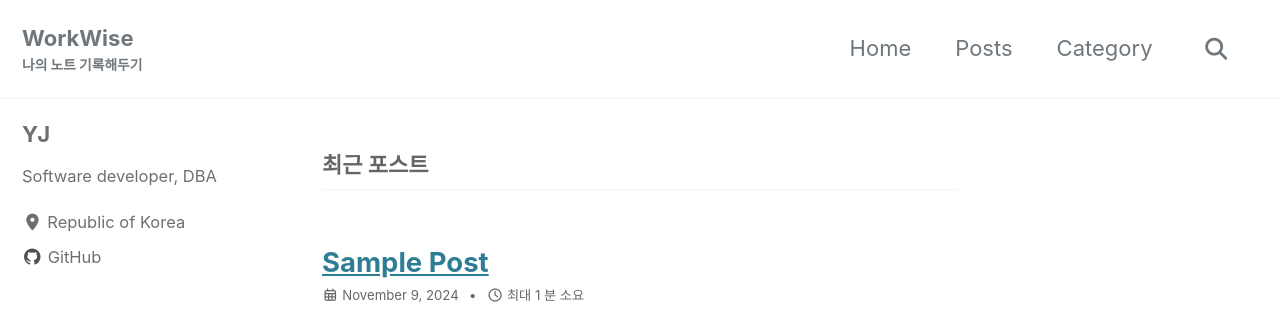
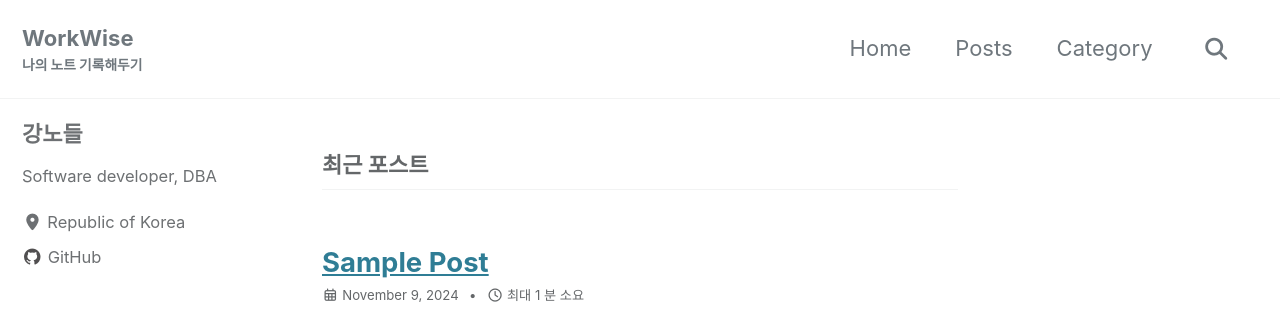
Before and after one commit to NodleKang/nodlekang.github.io, a Jekyll site: the page built from index.html, in a window 1280 px wide. Shown: the top 312 px of the page. Built offline with Jekyll 4.4.1, drawn with Linux system fonts in a browser that asks for light colours; cached includes are drawn as plain includes; the list of posts is cut into pages by our own code.

Commit message:
Update _config.yml

```diff
--- a/_config.yml
+++ b/_config.yml
@@ -20,11 +20,11 @@ rtl                      : # true, false (default) # turns direction of the page
 title                    : "WorkWise"
 title_separator          : "-"
 subtitle                 : "나의 노트 기록해두기"
-name                     : "YJ"
-description              : "YJ's notes"
-url                      : "yyj1219.github.io"
+name                     : "강노들"
+description              : ""
+url                      : "nodlekang.github.io"
 baseurl                  : # the subpath of your site, e.g. "/blog"
-repository               : "yyj1219/yyj1219.github.io"
+repository               : "nodlekang/nodlekang.github.io"
 words_per_minute         : 200
 enable_copy_code_button  : # true, false (default)
 copyright                : # "copyright" name, defaults to site.title
@@ -53,7 +53,7 @@ analytics:
 
 # Site Author
 author:
-  name             : "YJ"
+  name             : "강노들"
   bio              : "Software developer, DBA"
   location         : "Republic of Korea"
   email            :
@@ -63,14 +63,14 @@ author:
       # url: "mailto:your.name@email.com"
     - label: "GitHub"
       icon: "fab fa-fw fa-github"
-      url: "https://github.com/yyj1219"
+      url: "https://github.com/nodlekang"
 
 # Site Footer
 footer:
   links:
     - label: "GitHub"
       icon: "fab fa-fw fa-github"
-      url: "https://github.com/yyj1219"
+      url: "https://github.com/nodlekang"
 
 
 # Reading Files
```
